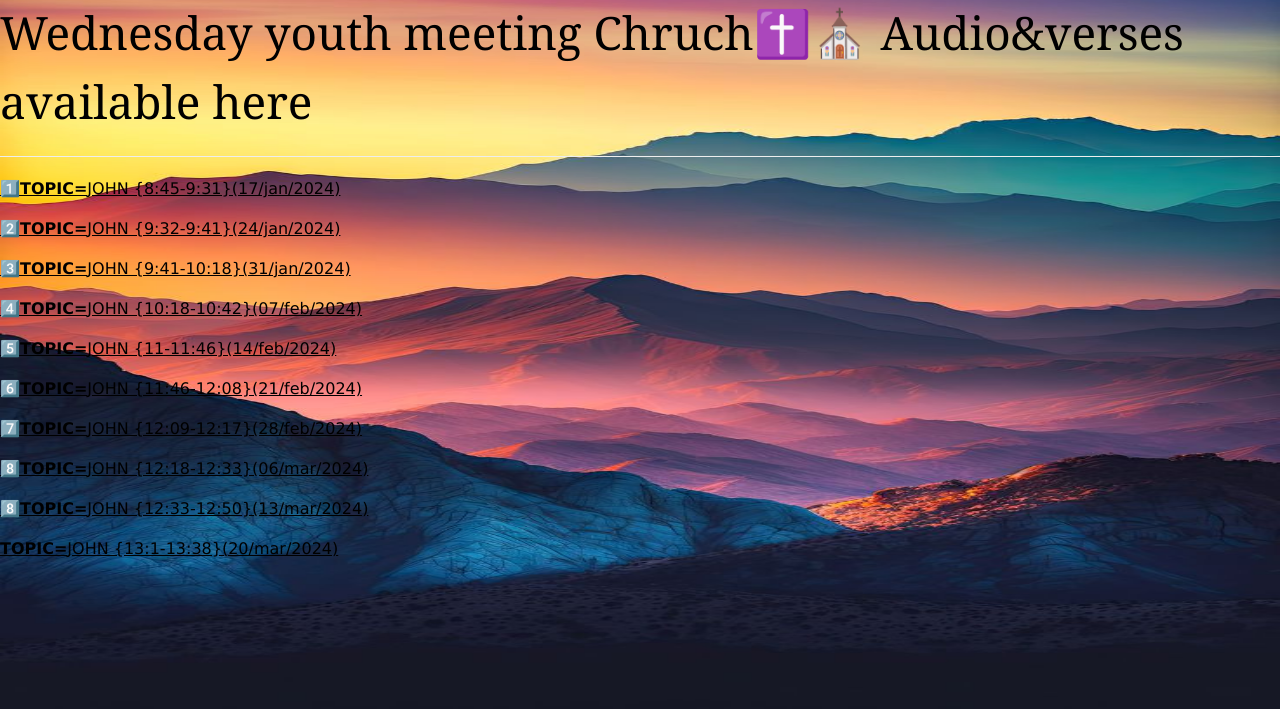
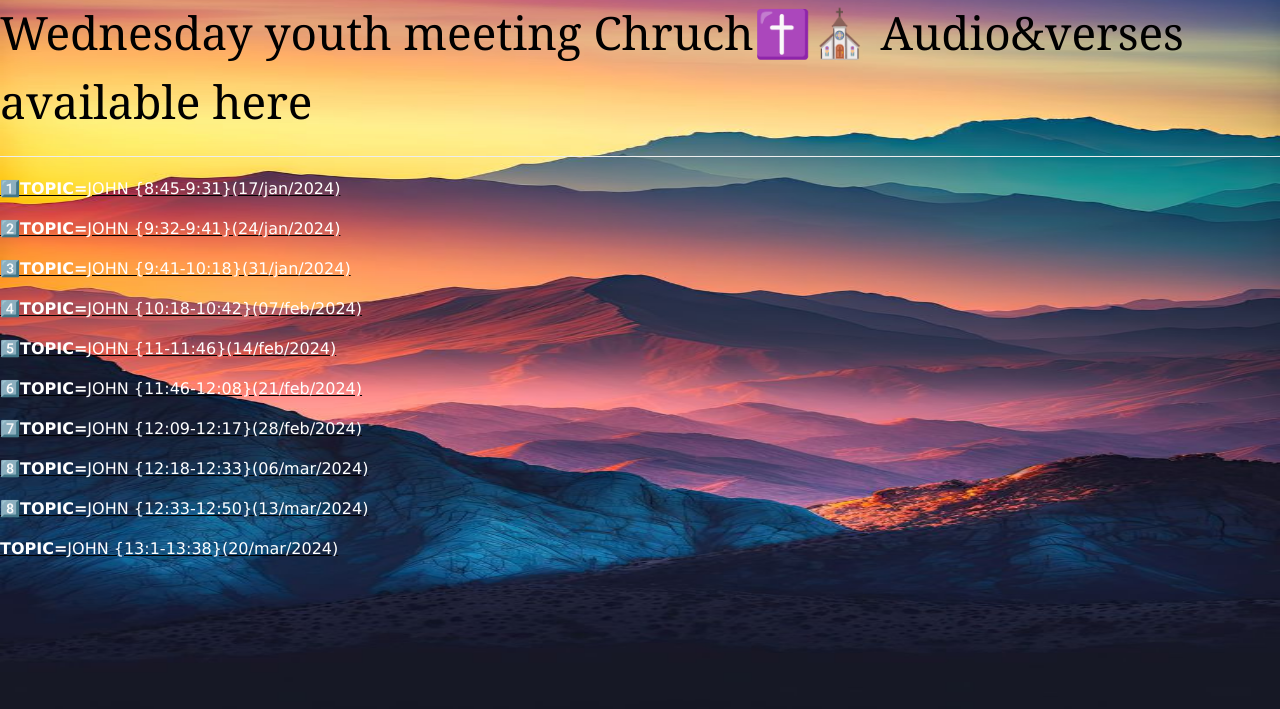
Before and after one commit to bwlwebdeveloper/gateofheaven, a plain HTML site: page Youth.html in a window 1280 px wide. Shown: the part 91-800 px from the top of the page. Drawn offline with nearby package versions, Linux system fonts and the light colour scheme.

Commit message:
Update Youth.html

```diff
--- a/Youth.html
+++ b/Youth.html
@@ -79,18 +79,18 @@ h1 {
 </style>
 </head>
 <body>
-<h1 style="color:white">Sunday</h1>
+<h1 style="color:white">''''’'''</h1>
 <h1>Wednesday youth meeting Chruch✝️⛪ Audio&verses available here</h1><hr>
 
-<a href="17-01-2024.html"><p><b>1️⃣TOPIC=</b>JOHN {8:45-9:31}(17/jan/2024)</p>
-<a href="24-01-24.html"><p><b>2️⃣TOPIC=</b>JOHN {9:32-9:41}(24/jan/2024)</p>
-<a href="31-01-24.html"><p><b>3️⃣TOPIC=</b>JOHN {9:41-10:18}(31/jan/2024)</p>
-<a href="07-02-24.html"><p><b>4️⃣TOPIC=</b>JOHN {10:18-10:42}(07/feb/2024)</p>
-<a href="14-02-24.html"><p><b>5️⃣TOPIC=</b>JOHN {11-11:46}(14/feb/2024)</p>
-<a href="21-02-24.html"><p><b>6️⃣TOPIC=</b>JOHN {11:46-12:08}(21/feb/2024)</p>
-<a href="28-02-24.html"><p><b>7️⃣TOPIC=</b>JOHN {12:09-12:17}(28/feb/2024)</p>
-<a href="06-03-24.html"><p><b>8️⃣TOPIC=</b>JOHN {12:18-12:33}(06/mar/2024)</p>
-<a href="13-03-24.html"><p><b>8️⃣TOPIC=</b>JOHN {12:33-12:50}(13/mar/2024)</p>
-<a href="20-03-24.html"><p><b>TOPIC=</b>JOHN {13:1-13:38}(20/mar/2024)</p>
+<a href="17-01-2024.html"><p style="color:white"><b>1️⃣TOPIC=</b>JOHN {8:45-9:31}(17/jan/2024)</p>
+<a href="24-01-24.html"><p style="color:white"><b>2️⃣TOPIC=</b>JOHN {9:32-9:41}(24/jan/2024)</p>
+<a href="31-01-24.html"><p style="color:white"><b>3️⃣TOPIC=</b>JOHN {9:41-10:18}(31/jan/2024)</p>
+<a href="07-02-24.html"><p style="color:white"><b>4️⃣TOPIC=</b>JOHN {10:18-10:42}(07/feb/2024)</p>
+<a href="14-02-24.html"><p style="color:white"><b>5️⃣TOPIC=</b>JOHN {11-11:46}(14/feb/2024)</p>
+<a href="21-02-24.html"><p style="color:white"><b>6️⃣TOPIC=</b>JOHN {11:46-12:08}(21/feb/2024)</p>
+<a href="28-02-24.html"><p style="color:white"><b>7️⃣TOPIC=</b>JOHN {12:09-12:17}(28/feb/2024)</p>
+<a href="06-03-24.html"><p style="color:white"><b>8️⃣TOPIC=</b>JOHN {12:18-12:33}(06/mar/2024)</p>
+<a href="13-03-24.html"><p style="color:white"><b>8️⃣TOPIC=</b>JOHN {12:33-12:50}(13/mar/2024)</p>
+<a href="20-03-24.html"><p style="color:white"><b>TOPIC=</b>JOHN {13:1-13:38}(20/mar/2024)</p>
 </body>
 </html>
```
